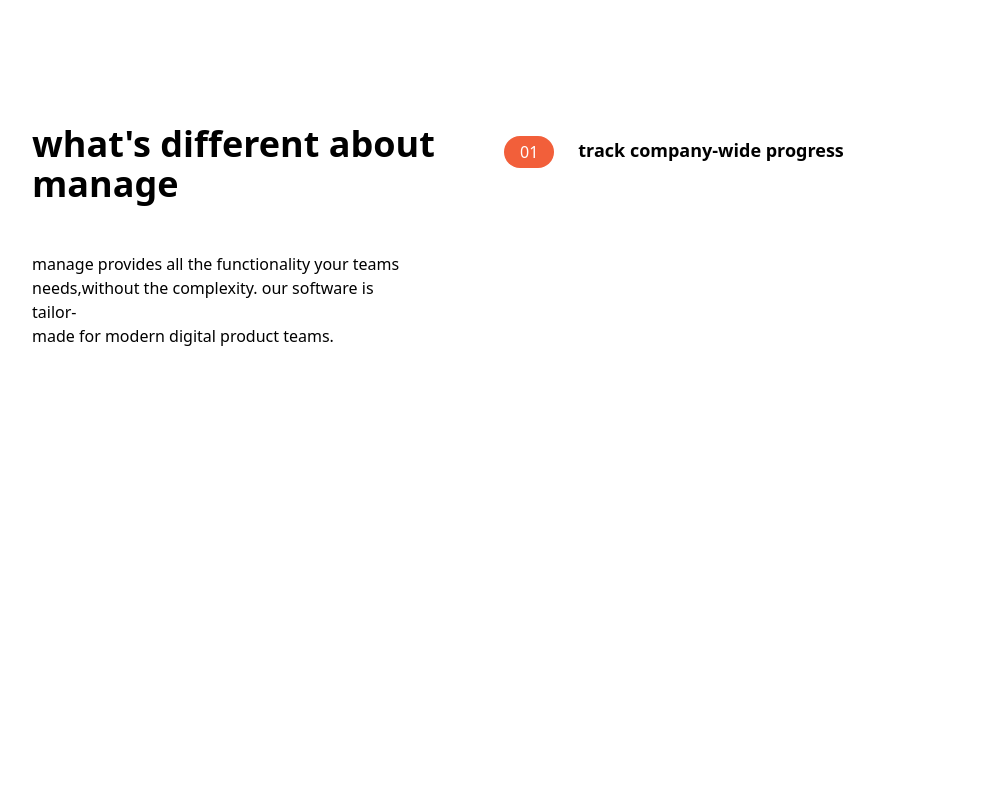
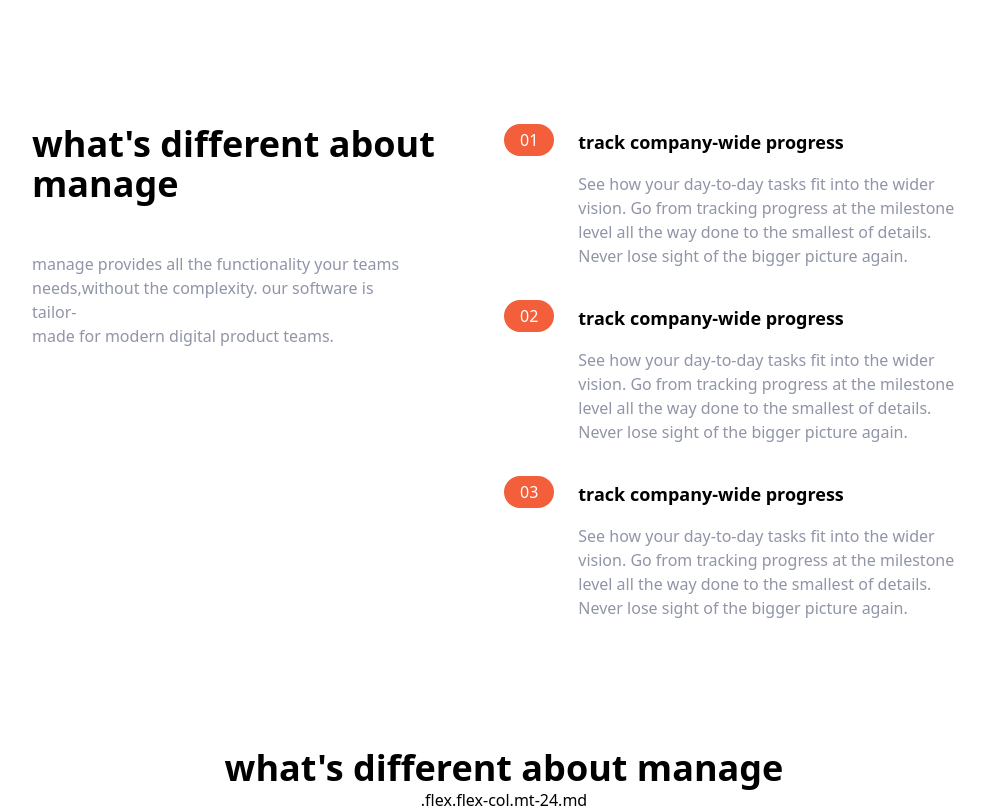
Before and after one commit to musthugit/management, a website: page src/index.html in a window 1280 px wide. Shown: the part 580-1392 px from the top of the page, without its empty margins (136-1121 px from the left). Before the commit the page ends 928 px from the top, so only its background shows below. Drawn offline with Linux system fonts and the light colour scheme.

Commit message:
testimonial started

```diff
--- a/src/index.html
+++ b/src/index.html
@@ -70,7 +70,7 @@
         <h1 class="max-w-md text-4xl font-bold text-center md:text-left">
             what's different about manage
         </h1>
-        <p class="max-w-sm text-center text-darkGrayshBlue md:text-left">
+        <p class="max-w-sm text-center text-darkGrayishBlue md:text-left">
             manage provides all the functionality your teams <br>
             needs,without the complexity. our software is tailor- <br>
             made for modern digital product teams.
@@ -79,11 +79,11 @@
       <!-- number list -->
       <div class="flex flex-col  space-y-8 md:w-1/2">
         <!-- list item one -->
-         <div class="flex flex-col space-y-3 md:space-x-6 md:flex-row">
+         <div class="flex flex-col space-y-1 md:space-x-6 md:flex-row">
          <!-- headding -->
-         <div class="rounded-l-full git  md:flex  bg-brightRedSupLight md:bg-transparent">
+         <div class="rounded-l-full    bg-brightRedSupLight md:bg-transparent">
             <!-- two tips wrapper -->
-            <div class="flex items-center space-x-2">
+            <div class="flex items-center space-x-1">
                  <!-- count number -->
                 <div class="px-4 py-2 text-white rounded-full md:py-1 bg-brightRed">
                     01
@@ -97,10 +97,75 @@
             <h3 class="hidden mb-4 text-lg font-bold md:block">
                 track company-wide progress </h3>
             </h3>
+            <p class="text-darkGrayishBlue">
+                See how your day-to-day tasks fit into the wider vision. Go from
+                tracking progress at the milestone level all the way done to the smallest of details. Never lose sight of the bigger picture again.
+            </p>
          </div>
        </div>
+       <div class="flex flex-col space-y-1 md:space-x-6 md:flex-row">
+        <!-- headding -->
+        <div class="rounded-l-full    bg-brightRedSupLight md:bg-transparent">
+           <!-- two tips wrapper -->
+           <div class="flex items-center space-x-1">
+                <!-- count number -->
+               <div class="px-4 py-2 text-white rounded-full md:py-1 bg-brightRed">
+                   02
+               </div>
+                <!-- hd  -->
+           <h3 class="text-base font-bold md:mb-4 md:hidden">
+               track company-wide progress </h3>
+           </div>
+        </div>
+        <div>
+           <h3 class="hidden mb-4 text-lg font-bold md:block">
+               track company-wide progress </h3>
+           </h3>
+           <p class="text-darkGrayishBlue">
+               See how your day-to-day tasks fit into the wider vision. Go from
+               tracking progress at the milestone level all the way done to the smallest of details. Never lose sight of the bigger picture again.
+           </p>
+        </div>
+      </div>
+      <div class="flex flex-col space-y-1 md:space-x-6 md:flex-row">
+        <!-- headding -->
+        <div class="rounded-l-full    bg-brightRedSupLight md:bg-transparent">
+           <!-- two tips wrapper -->
+           <div class="flex items-center space-x-1">
+                <!-- count number -->
+               <div class="px-4 py-2 text-white rounded-full md:py-1 bg-brightRed">
+                   03
+               </div>
+                <!-- hd  -->
+           <h3 class="text-base font-bold md:mb-4 md:hidden">
+               track company-wide progress </h3>
+           </div>
+        </div>
+        <div>
+           <h3 class="hidden mb-4 text-lg font-bold md:block">
+               track company-wide progress </h3>
+           </h3>
+           <p class="text-darkGrayishBlue">
+               See how your day-to-day tasks fit into the wider vision. Go from
+               tracking progress at the milestone level all the way done to the smallest of details. Never lose sight of the bigger picture again.
+           </p>
+        </div>
       </div>
 
+      </div>
+
+    </section>
+
+    <section id="testimonials">
+         <!-- container to heading and testm blocks -->
+         <div class="max-w-6xl px-5 mx-auto mt-32 text-center">
+            <!-- heading -->
+            <h2 class="text-4xl font-bold text-center">
+                what's different about manage
+            </h2>
+            <!-- testimonials container -->
+            .flex.flex-col.mt-24.md
+         </div>
     </section>
 
 
--- a/src/input.css
+++ b/src/input.css
@@ -1,3 +1,10 @@
 @tailwind base;
 @tailwind components;
 @tailwind utilities;
+
+
+*{
+    margin: 0;
+    padding: 0;
+    box-sizing: border-box;
+}
```
Also changed, not shown: dist/output.css.
